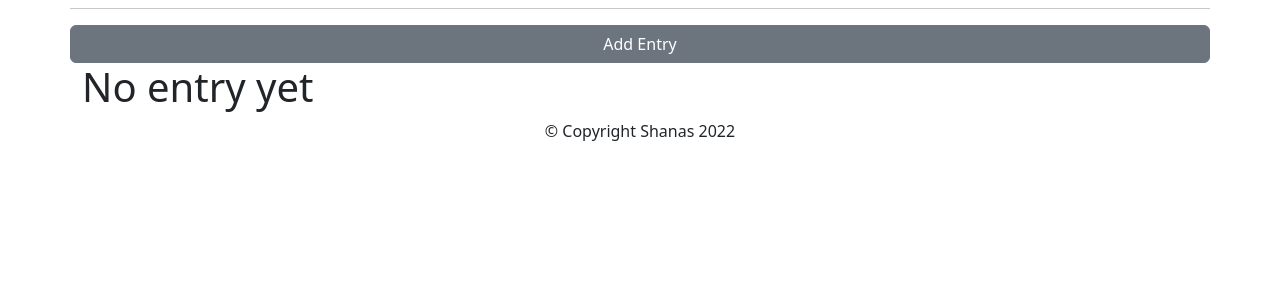
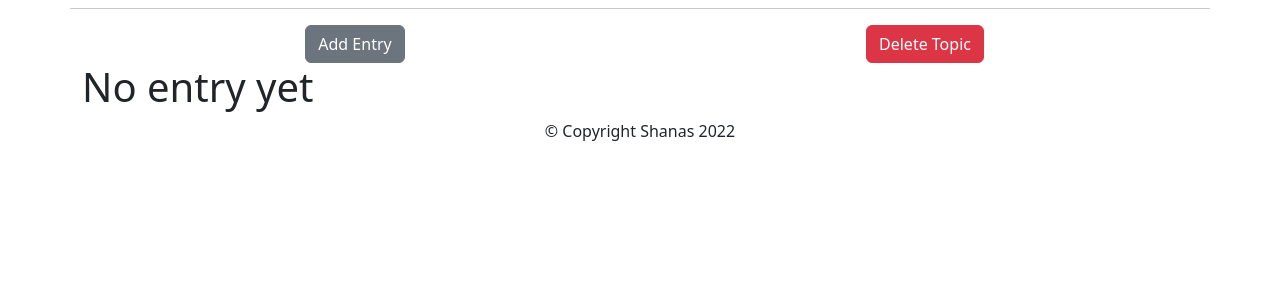
Before and after one commit to mrshanas/topics-tracker, a Django app: template templates/topics/topic.html in a window 1280 px wide. Shown: the part 78-378 px from the top of the page. Run offline with Django 4.2, Linux system fonts and the light colour scheme; the template is opened without the code that fills it, so the values that code supplies are empty; some libraries are stand-ins or nearby versions.

Commit message:
Delete topic functionality

```diff
--- a/templates/topics/base.html
+++ b/templates/topics/base.html
@@ -50,9 +50,9 @@
         </div>
       </nav>
 
-    <div class="container">
+
       {% block content %}{% endblock content %}
-    </div>
+
     <footer class="sticky-bottom">
       <p class="text-center">&copy; Copyright Shanas <span id="date"></span></p>
     </footer>
--- a/templates/topics/topic.html
+++ b/templates/topics/topic.html
@@ -1,29 +1,40 @@
 {% extends 'topics/base.html' %} {% block title %}{{ topic.title }}{%endblock%}
 {% block content %}
+<div class="container">
   <div class="row">
     <!-- <a href="{% url 'topics:home_page' %}">Learning Log</a> -->
     <!-- <a href="{% url 'topics:topics_list' %}">Topics</a> -->
 
     <h1 class="text-center">{{ topic.title}}</h1>
     <hr />
+    <div class="col-6 d-flex justify-content-center">
       <a href="{% url 'topics:new_entry' topic.id%}" class="btn btn-secondary"
       >Add Entry</a
     >
+  </div>
+    <div class="col-6 d-flex justify-content-center">
+      <a href="{% url 'topics:delete_topic' topic.id%}" class="btn btn-danger ">Delete Topic</a>
+
+    </div>
+
 
     {% for entry in entries %}
     <div class="card m-3">
       <div class="card-header">{{ entry.date_added|date:'Y-m-d' }}</div>
       <div class="card-body">
         <p class="card-text">{{ entry.body|linebreaks }}</p>
-      <a href="{% url 'topics:edit_entry' entry.id %}" class="btn btn-primary"
-        >Edit Entry</a
-      >
-{% comment  %}{% url 'topics:delete_entry' %}{% endcomment %}
+
+        <div class="d-flex justify-content-evenly pt-2">
+          <a href="{% url 'topics:edit_entry' entry.id %}" class="btn btn-primary">Edit Entry</a>
           <a href="{% url 'topics:delete_entry' entry.id %}" class="btn btn-primary ms-5">Delete Entry</a>
+        </div>
       </div>
     </div>
     {% empty %}
     <h1>No entry yet</h1>
     {% endfor %}
   </div>
+
+</div>
+
 {% endblock content %}
--- a/templates/topics/topics.html
+++ b/templates/topics/topics.html
@@ -1,6 +1,7 @@
 {% extends 'topics/base.html' %}
 {% block title %}Learning Log{% endblock%}
 {%block content %}
+<div class="container">
   <div class="row">
     <h1 class="text-center">Hello {{ user.username }}, These are your Topics</h1>
     <hr>
@@ -17,5 +18,7 @@
     <a href="{% url 'topics:new_topic' %}" class="btn btn-secondary pt-2 mt-2">Add Topic</a>
 
   </div>
+</div>
+
 
 {% endblock content %}
--- a/topics/urls.py
+++ b/topics/urls.py
@@ -21,5 +21,7 @@ urlpatterns = [
     # editing a new entry
     path('<int:entry_id>/edit_entry',views.edit_entry,name='edit_entry'),
     # deleting an entry
-    path('<int:entry_id>/delete_entry',views.delete_entry,name='delete_entry')
+    path('<int:entry_id>/delete_entry',views.delete_entry,name='delete_entry'),
+    # deleting a topic
+    path('<int:topic_id>/delete_topic',views.delete_topic,name='delete_topic')
 ]
```
Also changed, not shown: templates/404.html (+7 -2 lines), topics/views.py (+11 -0 lines). Lines whose indentation alone changed are shown as unchanged.
